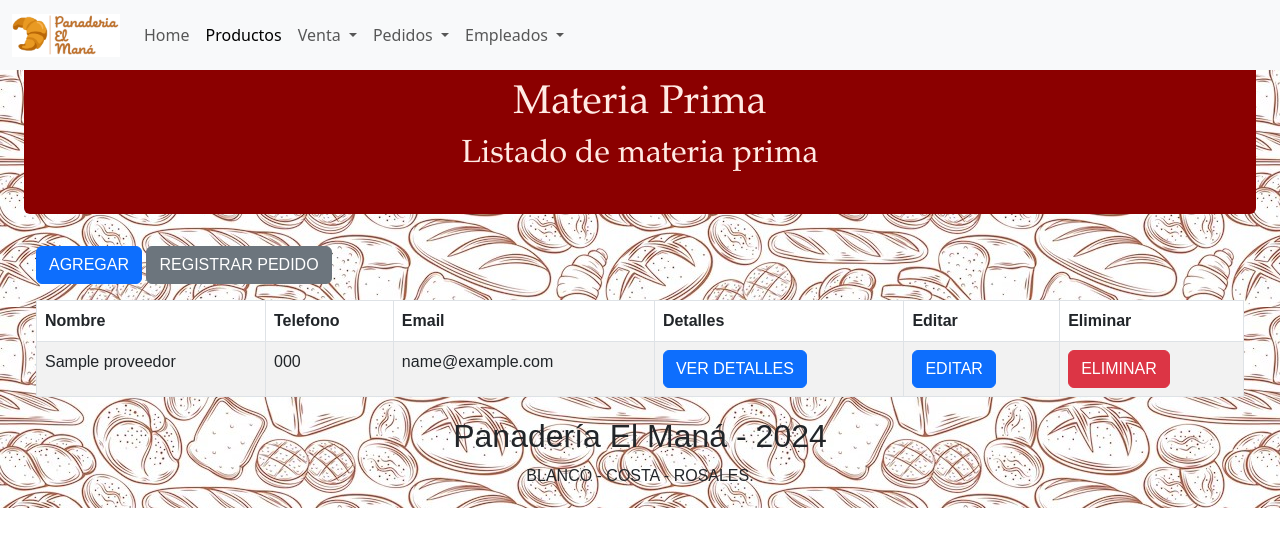
After one commit to camilablanco22/laboratorio3, a Django app: page /proveedor/ in a window 1280 px wide. The commit adds this page. Shown: the top 547 px of the page. Run offline with Django 5.2, Linux system fonts and the light colour scheme; tables that the repository leaves empty hold one stand-in row (values such as "Sample post").

Commit message:
ABM COMPLETO DE PROVEEDOR

```diff
--- a/gestion_panaderia/apps/pedido/templates/pedido/lista_materia_prima.html
+++ b/gestion_panaderia/apps/pedido/templates/pedido/lista_materia_prima.html
@@ -14,8 +14,8 @@
         <a href="{% url 'materia_prima:nueva_materia_prima' %}" class="btn btn-primary">
             AGREGAR
         </a>
-        <a href="{% url 'pedido:nuevo_pedido' %}" class="btn btn-secondary">
-            REGISTRAR PEDIDO
+        <a href="{% url 'proveedor:nuevo_proveedor' %}" class="btn btn-secondary">
+            REGISTRAR PROVEEDOR
         </a>
         <p></p>
         <table class="table table-bordered table-striped">
--- a/gestion_panaderia/apps/proveedor/models.py
+++ b/gestion_panaderia/apps/proveedor/models.py
@@ -6,7 +6,7 @@ class Proveedor(models.Model):
     telefono = models.CharField(max_length=15)
     email = models.EmailField(max_length= 200)
     domicilioCalle = models.CharField(max_length=100)
-    domicilioNum = models.PositiveIntegerField
+    domicilioNum = models.PositiveIntegerField()
     domicilioLocalidad = models.CharField(max_length=100)
     domicilioDepartamento = models.CharField(max_length=100)
     razonSocial = models.CharField(max_length=100)
--- /dev/null
+++ b/gestion_panaderia/apps/proveedor/templates/proveedor/lista_proveedor.html
@@ -0,0 +1,57 @@
+{% extends "base/base.html" %}
+{% load static %}
+{% block titulo %}Materias Primas{% endblock %}
+{% block contenido_principal %}
+<div class="container-fluid mt-5">
+    <div class="container-fluid text-center rounded cabecera mt-5">
+        <header id="home">
+            <h1>Materia Prima</h1>
+            <h2>Listado de materia prima</h2>
+        </header>
+    </div>
+
+    <div class="container-fluid mt-3 mb-3">
+        <a href="{% url 'proveedor:nuevo_proveedor' %}" class="btn btn-primary">
+            AGREGAR
+        </a>
+        <a href="{% url 'pedido:nuevo_pedido' %}" class="btn btn-secondary">
+            REGISTRAR PEDIDO
+        </a>
+        <p></p>
+        <table class="table table-bordered table-striped">
+            <thead>
+                <tr>
+                    <th>Nombre</th>
+                    <th>Telefono</th>
+                    <th>Email</th>
+                    <th>Detalles</th>
+                    <th>Editar</th>
+                    <th>Eliminar</th>
+                </tr>
+            </thead>
+            <tbody>
+                {% for prov in proveedor %}
+                <tr>
+                    <td>{{ prov.nombre }}</td>
+                    <td>{{ prov.telefono }}</td>
+                    <td>{{ prov.email}}</td>
+                    <td><a href="{% url 'proveedor:detalle_proveedor' prov.id %}" class="btn btn-primary">VER DETALLES</a></td>
+                    <td><a href="{% url 'proveedor:editar_proveedor' prov.id %}" class="btn btn-primary">EDITAR</a></td>
+                    <td>
+                        <form action="{% url 'proveedor:eliminar_proveedor' %}" method="POST">
+                            {% csrf_token %}
+                            <input type="hidden" name="id_proveedor" value="{{ prov.id }}">
+                            <input type="submit" value="ELIMINAR" class="btn btn-danger" onclick="return confirm('¿Está seguro que desea eliminar este proveedor?');">
+                        </form>
+                    </td>
+                </tr>
+                {% empty %}
+                <tr>
+                    <td colspan="5" class="text-center">No hay proveedores disponibles</td>
+                </tr>
+                {% endfor %}
+            </tbody>
+        </table>
+    </div>
+</div>
+{% endblock %}
--- /dev/null
+++ b/gestion_panaderia/apps/proveedor/urls.py
@@ -0,0 +1,11 @@
+from django.urls import path
+from apps.proveedor import views
+
+app_name = 'proveedor'
+urlpatterns = [
+    path('', views.lista_proveedor, name='lista_proveedor'),
+    path('nuevo/', views.nuevo_proveedor, name='nuevo_proveedor'),
+    path('editar/<int:pk>/', views.editar_proveedor, name='editar_proveedor'),
+    path('eliminar/', views.eliminar_proveedor, name='eliminar_proveedor'),
+    path('detalle/<int:pk>/', views.detalle_proveedor, name='detalle_proveedor'),
+]
--- a/gestion_panaderia/apps/proveedor/views.py
+++ b/gestion_panaderia/apps/proveedor/views.py
@@ -1,3 +1,50 @@
-from django.shortcuts import render
+from django.contrib import messages
+from django.shortcuts import render, redirect, get_object_or_404
+from django.urls import reverse
 
-# Create your views here.
+from apps.pedido.models import MateriaPrima
+from apps.proveedor.forms import NuevoProveedorForm, ModificarProveedorForm
+from apps.proveedor.models import Proveedor
+
+
+def lista_proveedor(request):
+    proveedor = Proveedor.objects.all()
+    return render(request, 'proveedor/lista_proveedor.html', {'proveedor': proveedor})
+
+def nuevo_proveedor(request):
+    if request.method == 'POST':
+        form = NuevoProveedorForm(request.POST)
+        if form.is_valid():
+            form.save()
+            return redirect(reverse('proveedor:lista_proveedor'))
+    else:
+        form = NuevoProveedorForm()
+    return render(request, 'proveedor/proveedor_form.html', {'form': form})
+
+def editar_proveedor(request, pk):
+    materia = get_object_or_404(Proveedor, pk=pk)
+    if request.method == 'POST':
+        form = ModificarProveedorForm(request.POST, instance=materia)
+        if form.is_valid():
+            form.save()
+            messages.success(request, 'Materia Prima actualizada correctamente')
+            return redirect(reverse('proveedor:lista_proveedor'))
+    else:
+        form = ModificarProveedorForm(instance=materia)
+    return render(request, 'proveedor/proveedor_form.html', {'form': form})
+
+def eliminar_proveedor(request):
+    if request.method == 'POST':
+        if 'id_proveedor' in request.POST:
+            proveedor = get_object_or_404(Proveedor, pk=request.POST['id_proveedor'])
+            nombre_proveedor = proveedor.nombre
+            proveedor.delete()
+            messages.success(request, 'Se ha eliminado exitosamente el Anuncio {}'.format(nombre_proveedor))
+        else:
+            messages.error(request, 'Debe indicar qué Proveedor se desea eliminar')
+    return redirect(reverse('proveedor:lista_proveedor'))
+
+def detalle_proveedor(request, pk):
+    proveedor = get_object_or_404(Proveedor, id=pk)  # Obtener la venta específica
+    mat_primas_suministradas = MateriaPrima.objects.filter(proveedor=proveedor)  # Obtener los items relacionados a esta venta
+    return render(request, 'proveedor/detalle_proveedor.html', {'proveedor': proveedor, 'mat_primas_suministradas':mat_primas_suministradas})
--- a/gestion_panaderia/gestion_panaderia/urls.py
+++ b/gestion_panaderia/gestion_panaderia/urls.py
@@ -25,5 +25,6 @@ urlpatterns = [
     path('producto/', include('apps.producto.urls', namespace='producto')),
     path('ventas/', include('apps.venta.urls', namespace='venta')),
     path('materiaprima/', include('apps.pedido.urls', namespace='pedido')),
+    path('proveedor/', include('apps.proveedor.urls', namespace='proveedor')),
     path('', TemplateView.as_view(template_name='base/home.html'), name='home'),
 ]+ static(settings.MEDIA_URL, document_root=settings.MEDIA_ROOT)
--- a/gestion_panaderia/templates/base/home.html
+++ b/gestion_panaderia/templates/base/home.html
@@ -39,7 +39,7 @@
                         <div class="card-body">
                             <h5 class="card-title">Proveedores</h5>
                             <p class="card-text">Información completa de todos los proveedores con los que trabajamos </p>
-                            <a href="#" class="btn btn-success">ACCEDER</a>
+                            <a href="{% url 'proveedor:lista_proveedor' %}" class="btn btn-success">ACCEDER</a>
                         </div>
                     </div>
                 </div>
```
Also changed, not shown: gestion_panaderia/apps/proveedor/forms.py (added, +23 -0 lines), gestion_panaderia/apps/proveedor/templates/proveedor/detalle_proveedor.html (added, +42 -0 lines), gestion_panaderia/apps/proveedor/templates/proveedor/proveedor_form.html (added, +29 -0 lines), gestion_panaderia/apps/pedido/migrations/0002_alter_pedido_fecha_emision.py (added), gestion_panaderia/apps/proveedor/migrations/0002_proveedor_domicilionum.py (added).
